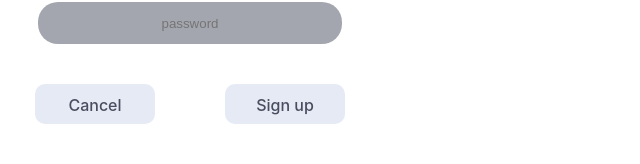
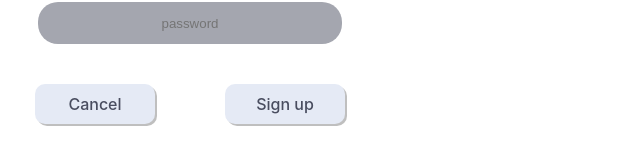
Before and after one commit to 42ft-transcendence/board-app-front, a React (Vite) app: page /signup in a window 1280 px wide. Shown: the part 444-608 px from the top of the page, without its empty margins (0-640 px from the left). Built offline with nearby package versions, Linux system fonts and the light colour scheme.

Commit message:
Feat: change Button to Styled Component

```diff
--- a/src/components/Button.tsx
+++ /dev/null
@@ -1,19 +0,0 @@
-import React from "react";
-
-export interface ButtonProps {
-  title: string;
-  onClick?: React.MouseEventHandler<HTMLButtonElement>;
-}
-
-const Button = ({ title, onClick }: ButtonProps) => {
-  return (
-    <button
-      style={{ width: "120px", height: "40px",  marginInline: "35px", backgroundColor: "#E5EAF5", color: "#494D5F", borderRadius: "10px"}}
-      onClick={onClick}
-    >
-      {title}
-    </button>
-  )
-}
-
-export default Button;
--- /dev/null
+++ b/src/components/StyledButton.tsx
@@ -0,0 +1,18 @@
+import React from "react";
+import { styled } from "styled-components";
+
+export interface ButtonProps {
+  title: string;
+  onClick?: React.MouseEventHandler<HTMLButtonElement>;
+}
+
+export const StyledButton = styled.button`
+  width: 120px;
+  height: 40px;
+  margin-inline: 35px;
+  background-color: #E5EAF5;
+  color: #494D5F;
+  border-radius: 10px;
+  border: none;
+  box-shadow: 2px 2px rgba(0, 0, 0, 0.25);
+`;
--- a/src/pages/CreateBoard.tsx
+++ b/src/pages/CreateBoard.tsx
@@ -1,4 +1,4 @@
-import Button from "../components/Button";
+import { StyledButton } from "../components/StyledButton";
 import { StyledInput } from "../components/StyledInput";
 import User from "../User";
 
@@ -19,8 +19,8 @@ const CreateBoard = ({user}: CreateBoardProps) => {
         Author
         <StyledInput type='text' placeholder={user.username} disabled/>
         <div style={{ marginTop: "40px" }}>
-          <Button title="Cancel"/>
-          <Button title="Create"/>
+          <StyledButton>Cancel</StyledButton>
+          <StyledButton>Create</StyledButton>
         </div>
       </form>
     </>
--- a/src/pages/Login.tsx
+++ b/src/pages/Login.tsx
@@ -1,5 +1,5 @@
 import React, { ReactEventHandler, useState } from "react";
-import Button from "../components/Button";
+import { StyledButton } from "../components/StyledButton";
 import axios from "axios";
 import { base_url } from "../api";
 import { StyledInput } from "../components/StyledInput";
@@ -46,8 +46,8 @@ const Login = () => {
         Password
         <StyledInput type='text' placeholder='password' onChange={passwordChange} value={password} />
         <div style={{ marginTop: "40px" }}>
-          <Button title="Sign up" onClick={moveToSignUp}/>
-          <Button title="Log in" onClick={(evnet) => {loginClick(event)}}/>
+          <StyledButton onClick={moveToSignUp}>Sign up</StyledButton>
+          <StyledButton onClick={loginClick}>Log in</StyledButton>
         </div>
       </div>
     </>
--- a/src/pages/ShowBoard.tsx
+++ b/src/pages/ShowBoard.tsx
@@ -1,5 +1,5 @@
 import Board from "../Board";
-import Button from "../components/Button";
+import { StyledButton } from "../components/StyledButton";
 import { StyledInput } from "../components/StyledInput";
 import User from "../User";
 
@@ -22,8 +22,8 @@ const ShowBoard = ({ user, author, board }: ShowBoardProps) => {
         Author
         <StyledInput type='text' placeholder={author.username} disabled/>
         <div style={{ marginTop: "40px" }}>
-          <Button title="Back"/>
-          <Button title="Edit"/>
+          <StyledButton>Back</StyledButton>
+          <StyledButton>Edit</StyledButton>
         </div>
       </form>
     </>
--- a/src/pages/SignUp.tsx
+++ b/src/pages/SignUp.tsx
@@ -1,5 +1,5 @@
 import { useState } from "react";
-import Button from "../components/Button";
+import { StyledButton } from "../components/StyledButton";
 import axios from "axios";
 import { base_url } from "../api";
 import { StyledInput } from "../components/StyledInput";
@@ -47,12 +47,8 @@ const SignUp = () => {
         Password
         <StyledInput type='text' placeholder='password' onChange={passwordChange} value={password} />
         <div style={{ marginTop: "40px" }}>
-          <Button
-            title="Cancel"
-            onClick={moveToLogin}/>
-          <Button
-            title="Sign up"
-            onClick={signUpClick}/>
+          <StyledButton onClick={moveToLogin}>Cancel</StyledButton>
+          <StyledButton onClick={signUpClick}>Sign up</StyledButton>
         </div>
       </div>
     </>
```
